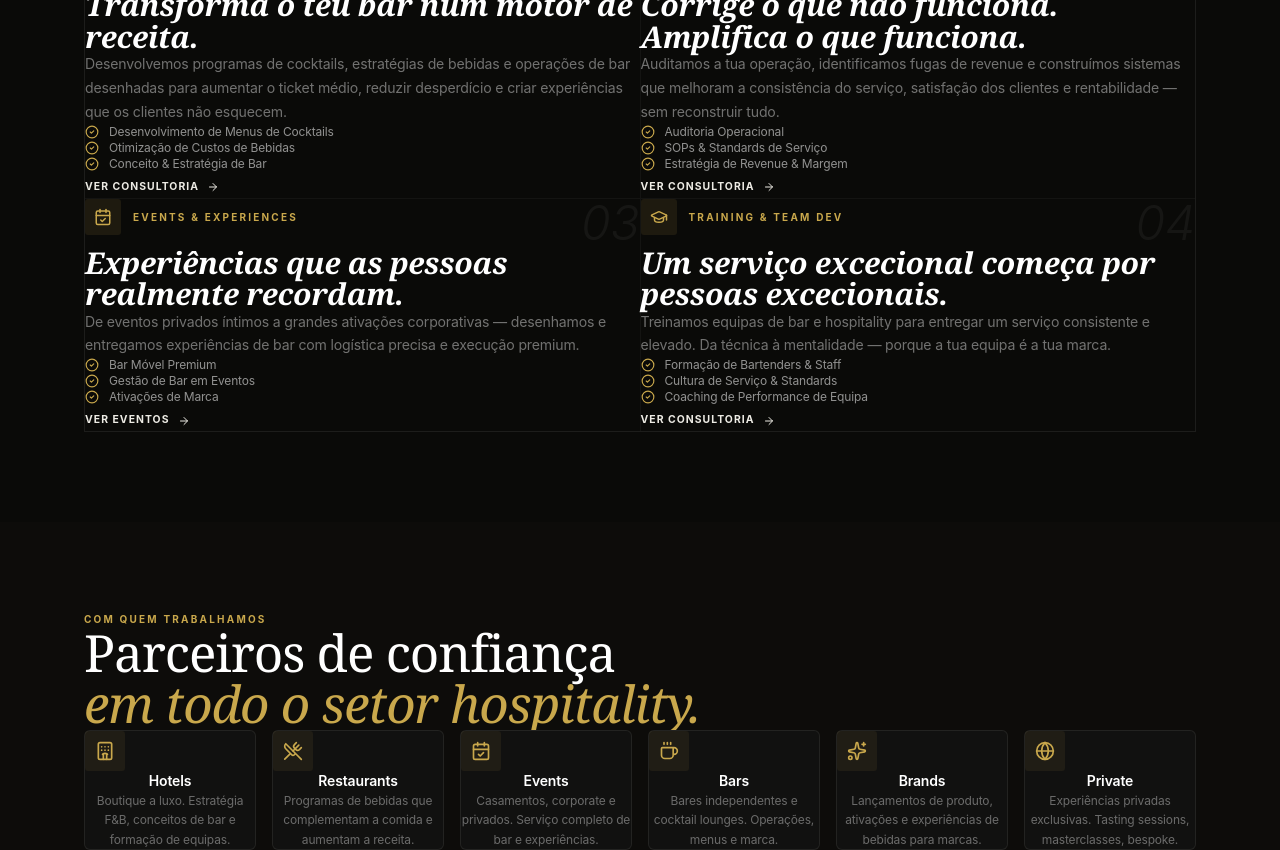
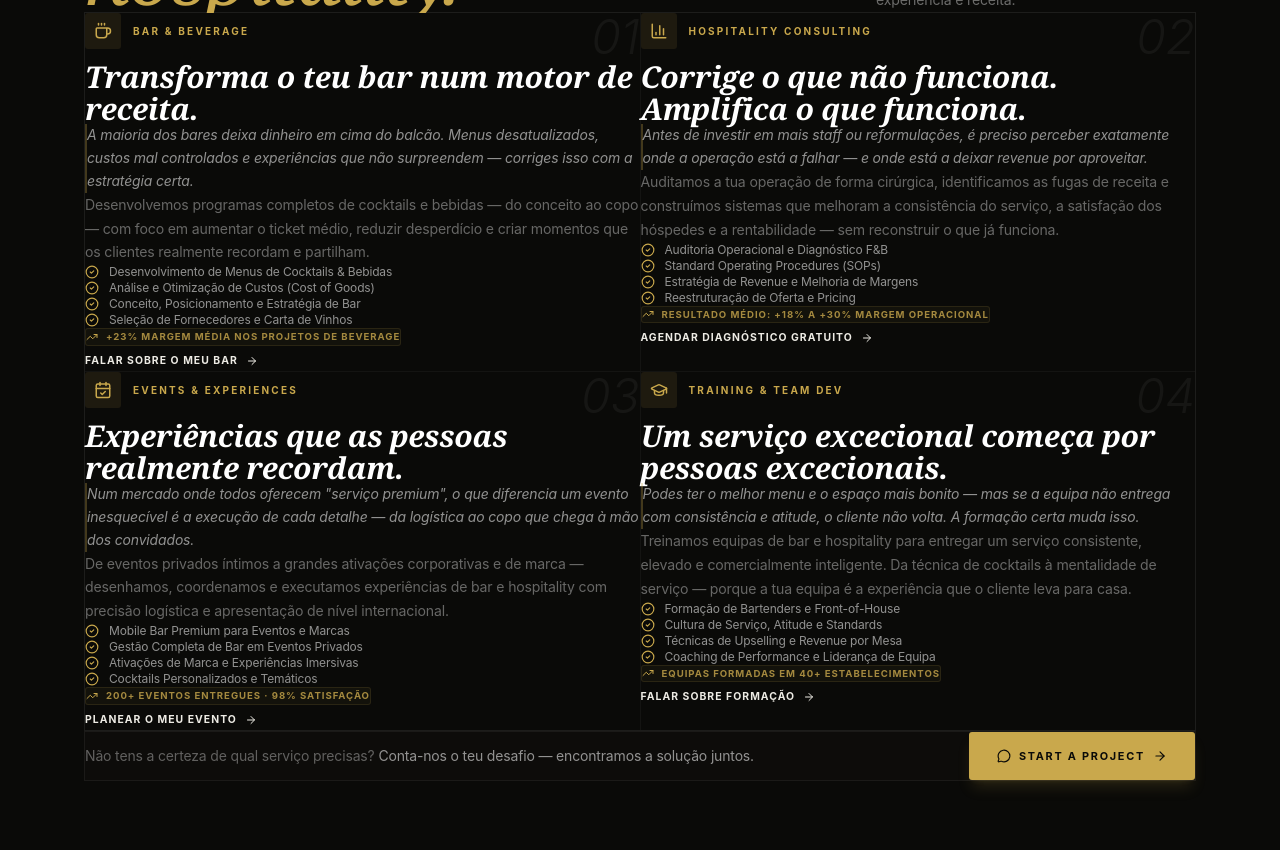
Before and after one commit to rffm95/CHEERS-HOSPIRALITY, a React (Vite) app: page / in a window 1280 px wide. Shown: the part 1260-2110 px from the top of the page. Built offline with nearby package versions, Linux system fonts and the light colour scheme.

Commit message:
feat: upgrade services section — commercial copy, benefits & CTAs

```diff
--- a/src/pages/Home.tsx
+++ b/src/pages/Home.tsx
@@ -84,9 +84,16 @@ const SERVICES = [
     tag: 'BAR & BEVERAGE',
     icon: Coffee,
     headline: 'Transforma o teu bar num motor de receita.',
-    description: 'Desenvolvemos programas de cocktails, estratégias de bebidas e operações de bar desenhadas para aumentar o ticket médio, reduzir desperdício e criar experiências que os clientes não esquecem.',
-    benefits: ['Desenvolvimento de Menus de Cocktails', 'Otimização de Custos de Bebidas', 'Conceito & Estratégia de Bar'],
-    cta: 'Ver Consultoria',
+    intro: 'A maioria dos bares deixa dinheiro em cima do balcão. Menus desatualizados, custos mal controlados e experiências que não surpreendem — corriges isso com a estratégia certa.',
+    description: 'Desenvolvemos programas completos de cocktails e bebidas — do conceito ao copo — com foco em aumentar o ticket médio, reduzir desperdício e criar momentos que os clientes realmente recordam e partilham.',
+    benefits: [
+      'Desenvolvimento de Menus de Cocktails & Bebidas',
+      'Análise e Otimização de Custos (Cost of Goods)',
+      'Conceito, Posicionamento e Estratégia de Bar',
+      'Seleção de Fornecedores e Carta de Vinhos',
+    ],
+    outcome: '+23% margem média nos projetos de beverage',
+    cta: 'Falar sobre o meu bar',
     to: '/consulting',
   },
   {
@@ -94,9 +101,16 @@ const SERVICES = [
     tag: 'HOSPITALITY CONSULTING',
     icon: BarChart3,
     headline: 'Corrige o que não funciona. Amplifica o que funciona.',
-    description: 'Auditamos a tua operação, identificamos fugas de revenue e construímos sistemas que melhoram a consistência do serviço, satisfação dos clientes e rentabilidade — sem reconstruir tudo.',
-    benefits: ['Auditoria Operacional', 'SOPs & Standards de Serviço', 'Estratégia de Revenue & Margem'],
-    cta: 'Ver Consultoria',
+    intro: 'Antes de investir em mais staff ou reformulações, é preciso perceber exatamente onde a operação está a falhar — e onde está a deixar revenue por aproveitar.',
+    description: 'Auditamos a tua operação de forma cirúrgica, identificamos as fugas de receita e construímos sistemas que melhoram a consistência do serviço, a satisfação dos hóspedes e a rentabilidade — sem reconstruir o que já funciona.',
+    benefits: [
+      'Auditoria Operacional e Diagnóstico F&B',
+      'Standard Operating Procedures (SOPs)',
+      'Estratégia de Revenue e Melhoria de Margens',
+      'Reestruturação de Oferta e Pricing',
+    ],
+    outcome: 'Resultado médio: +18% a +30% margem operacional',
+    cta: 'Agendar diagnóstico gratuito',
     to: '/consulting',
   },
   {
@@ -104,9 +118,16 @@ const SERVICES = [
     tag: 'EVENTS & EXPERIENCES',
     icon: CalendarCheck,
     headline: 'Experiências que as pessoas realmente recordam.',
-    description: 'De eventos privados íntimos a grandes ativações corporativas — desenhamos e entregamos experiências de bar com logística precisa e execução premium.',
-    benefits: ['Bar Móvel Premium', 'Gestão de Bar em Eventos', 'Ativações de Marca'],
-    cta: 'Ver Eventos',
+    intro: 'Num mercado onde todos oferecem "serviço premium", o que diferencia um evento inesquecível é a execução de cada detalhe — da logística ao copo que chega à mão dos convidados.',
+    description: 'De eventos privados íntimos a grandes ativações corporativas e de marca — desenhamos, coordenamos e executamos experiências de bar e hospitality com precisão logística e apresentação de nível internacional.',
+    benefits: [
+      'Mobile Bar Premium para Eventos e Marcas',
+      'Gestão Completa de Bar em Eventos Privados',
+      'Ativações de Marca e Experiências Imersivas',
+      'Cocktails Personalizados e Temáticos',
+    ],
+    outcome: '200+ eventos entregues · 98% satisfação',
+    cta: 'Planear o meu evento',
     to: '/events',
   },
   {
@@ -114,9 +135,16 @@ const SERVICES = [
     tag: 'TRAINING & TEAM DEV',
     icon: GraduationCap,
     headline: 'Um serviço excecional começa por pessoas excecionais.',
-    description: 'Treinamos equipas de bar e hospitality para entregar um serviço consistente e elevado. Da técnica à mentalidade — porque a tua equipa é a tua marca.',
-    benefits: ['Formação de Bartenders & Staff', 'Cultura de Serviço & Standards', 'Coaching de Performance de Equipa'],
-    cta: 'Ver Consultoria',
+    intro: 'Podes ter o melhor menu e o espaço mais bonito — mas se a equipa não entrega com consistência e atitude, o cliente não volta. A formação certa muda isso.',
+    description: 'Treinamos equipas de bar e hospitality para entregar um serviço consistente, elevado e comercialmente inteligente. Da técnica de cocktails à mentalidade de serviço — porque a tua equipa é a experiência que o cliente leva para casa.',
+    benefits: [
+      'Formação de Bartenders e Front-of-House',
+      'Cultura de Serviço, Atitude e Standards',
+      'Técnicas de Upselling e Revenue por Mesa',
+      'Coaching de Performance e Liderança de Equipa',
+    ],
+    outcome: 'Equipas formadas em 40+ estabelecimentos',
+    cta: 'Falar sobre formação',
     to: '/consulting',
   },
 ];
@@ -372,8 +400,8 @@ export const Home = () => {
             <span className="eyebrow block mb-4">O Que Fazemos</span>
             <div className="flex flex-col md:flex-row md:items-end justify-between gap-6">
               <h2 className="display-lg text-white">
-                Ajudamos negócios de hospitality<br />
-                <em className="text-[#C9A84C]">a fazer mais e melhor.</em>
+                Soluções personalizadas para<br />
+                <em className="text-[#C9A84C]">cada negócio de hospitality.</em>
               </h2>
               <p className="text-white/40 max-w-xs body-md">
                 Quatro áreas de especialização. Um objetivo: melhoria mensurável na tua operação, experiência e receita.
@@ -391,8 +419,9 @@ export const Home = () => {
                   whileInView={{ opacity: 1, y: 0 }}
                   transition={{ delay: i * 0.1 }}
                   viewport={{ once: true }}
-                  className="bg-[#0A0A08] p-10 group hover:bg-[#111110] transition-colors duration-500"
+                  className="bg-[#0A0A08] p-10 group hover:bg-[#111110] transition-colors duration-500 flex flex-col"
                 >
+                  {/* Header row */}
                   <div className="flex items-start justify-between mb-6">
                     <div className="flex items-center gap-3">
                       <div className="w-9 h-9 rounded-sm bg-[#C9A84C]/10 flex items-center justify-center group-hover:bg-[#C9A84C]/20 transition-colors">
@@ -404,11 +433,22 @@ export const Home = () => {
                       {s.num}
                     </span>
                   </div>
+
+                  {/* Headline */}
                   <h3 className="font-display text-2xl md:text-3xl font-semibold italic text-white mb-4 leading-tight">
                     {s.headline}
                   </h3>
-                  <p className="text-white/42 body-md mb-8">{s.description}</p>
-                  <ul className="space-y-2.5 mb-8">
+
+                  {/* Intro — hook sentence */}
+                  <p className="text-white/55 text-sm leading-relaxed mb-4 italic border-l-2 border-[#C9A84C]/30 pl-4">
+                    {s.intro}
+                  </p>
+
+                  {/* Full description */}
+                  <p className="text-white/38 body-md mb-8">{s.description}</p>
+
+                  {/* Benefit list */}
+                  <ul className="space-y-2.5 mb-6">
                     {s.benefits.map(b => (
                       <li key={b} className="flex items-center gap-2.5 text-xs text-white/55">
                         <CheckCircle2 className="w-3.5 h-3.5 text-[#C9A84C] shrink-0" />
@@ -416,16 +456,51 @@ export const Home = () => {
                       </li>
                     ))}
                   </ul>
+
+                  {/* Outcome tag */}
+                  <div className="flex items-center gap-2 mb-8 px-3 py-2 bg-[#C9A84C]/5 border border-[#C9A84C]/12 rounded-sm w-fit">
+                    <TrendingUp className="w-3 h-3 text-[#C9A84C] shrink-0" />
+                    <span className="text-[0.6rem] font-bold uppercase tracking-widest text-[#C9A84C]/80">
+                      {s.outcome}
+                    </span>
+                  </div>
+
+                  {/* CTA — pushed to bottom */}
+                  <div className="mt-auto">
                     <Link
                       to={s.to}
                       className="inline-flex items-center gap-2 text-[0.65rem] font-bold uppercase tracking-widest text-[#C9A84C] hover:text-white transition-colors group-hover:gap-3"
                     >
                       {s.cta} <ArrowRight className="w-3 h-3" />
                     </Link>
+                  </div>
                 </motion.div>
               );
             })}
           </div>
+
+          {/* Bottom CTA row */}
+          <motion.div
+            initial={{ opacity: 0, y: 16 }}
+            whileInView={{ opacity: 1, y: 0 }}
+            viewport={{ once: true }}
+            className="mt-8 flex flex-col sm:flex-row items-center justify-between gap-6 px-6 py-5 border border-white/[0.06] bg-[#0D0C0A]"
+          >
+            <p className="text-white/35 text-sm text-center sm:text-left">
+              Não tens a certeza de qual serviço precisas?{' '}
+              <span className="text-white/55">Conta-nos o teu desafio — encontramos a solução juntos.</span>
+            </p>
+            <a
+              href={WA_HREF}
+              target="_blank"
+              rel="noopener noreferrer"
+              className="btn-primary shrink-0 shadow-lg shadow-[#C9A84C]/15"
+            >
+              <MessageCircle className="w-3.5 h-3.5" />
+              Start a Project
+              <ArrowRight className="w-3.5 h-3.5" />
+            </a>
+          </motion.div>
         </div>
       </section>
 
```
Lines whose indentation alone changed are shown as unchanged.
